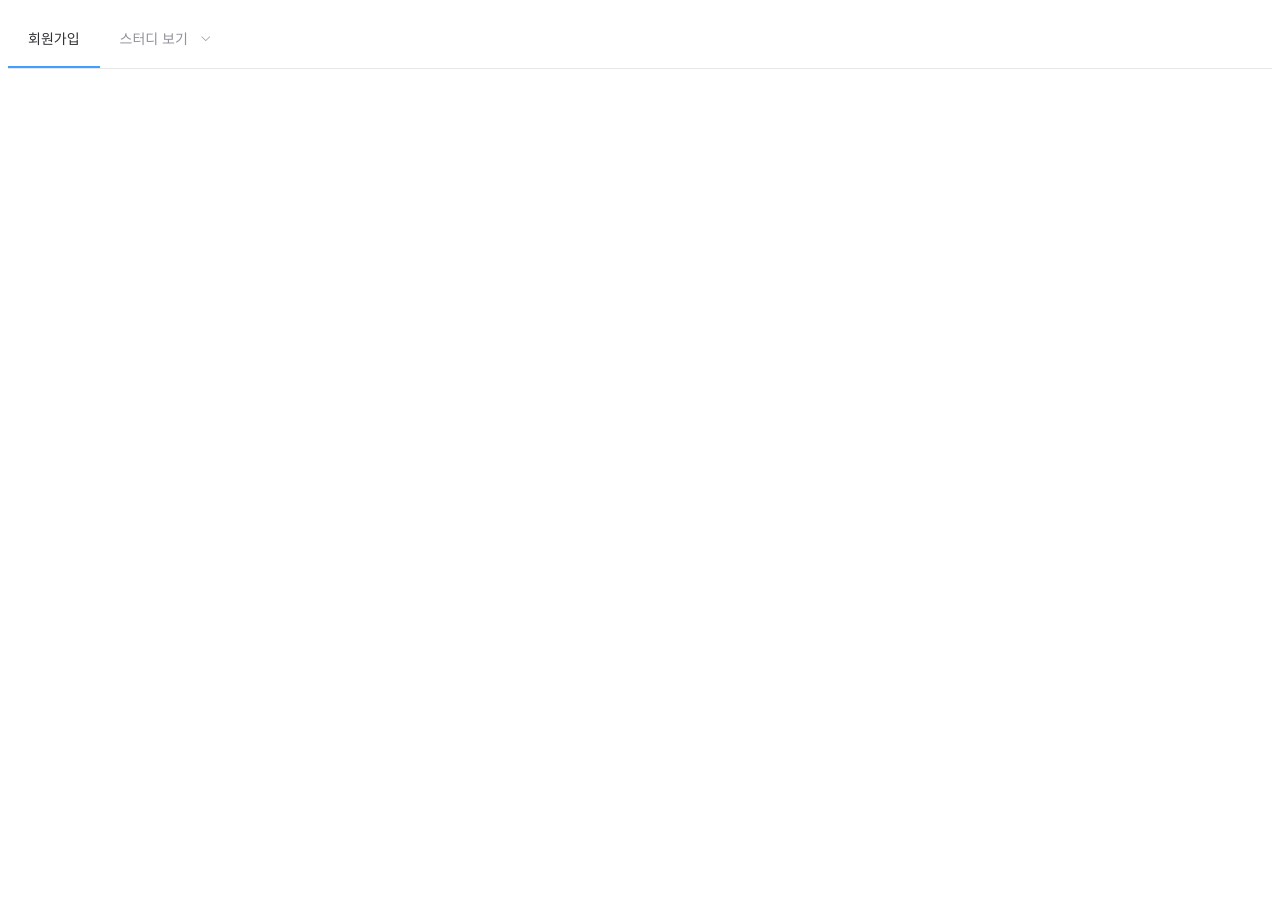
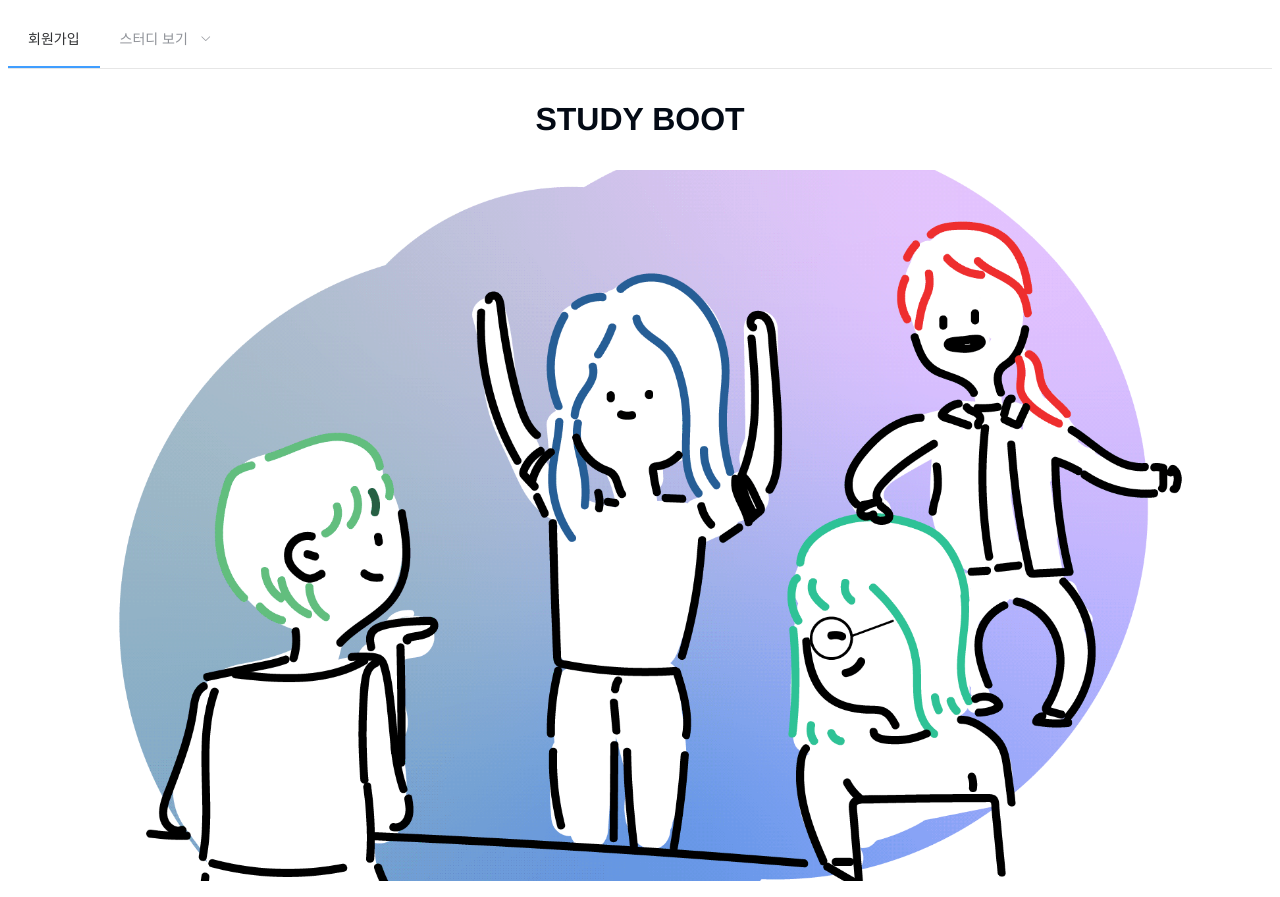
Before and after one commit to SLEEP-JAVA/study-boot, a Vue app in the folder frontend/: page / in a window 1280 px wide. Before the commit the page ends 800 px from the top, so only its background shows below. Built offline with nearby package versions, Linux system fonts and the light colour scheme.

Commit message:
[개발] home FE 개발 - 메인이미지 추가

```diff
--- a/frontend/src/components/Home.vue
+++ b/frontend/src/components/Home.vue
@@ -1,6 +1,7 @@
 <template>
-  <div>
-
+  <div class="main">
+    <p> STUDY BOOT</p>
+    <img class="main-img" alt="메인이미지" src="../assets/main.png"/>
   </div>
 </template>
 
@@ -9,14 +10,24 @@
     name: 'Home',
     data() {
       return {
-        activeIndex: '1',
-        activeIndex2: '1'
       };
     },
     methods: {
-      handleSelect(key, keyPath) {
-        console.log(key, keyPath);
-      }
+
     }
   }
 </script>
+
+<style>
+
+  .main {
+    max-width: 100%;
+    font-size: 2em;
+    font-weight: 900;
+    font-family: SansSerif, Helvetica Neue;
+  }
+
+  .main-img {
+    max-width: 100%;
+  }
+</style>
```
Also changed, not shown: frontend/src/assets/main.png (added).
